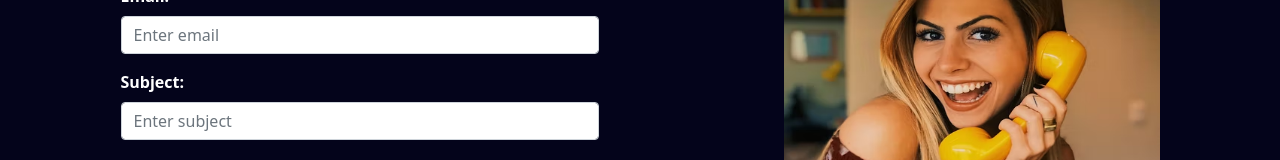
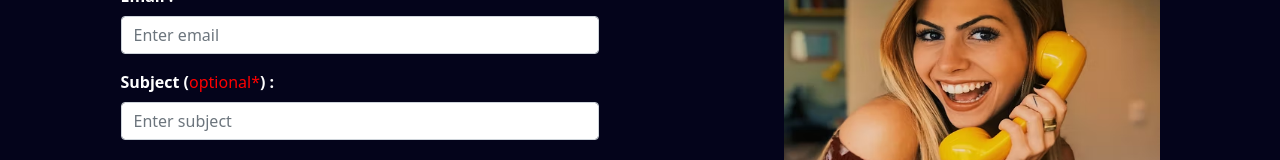
Before and after one commit to doluwamu/mysite, a React (Create React App) app: page / in a window 1280 px wide. Shown: the part 1999-2159 px from the top of the page. Built offline with nearby package versions, Linux system fonts and the light colour scheme.

Commit message:
improved contact for ux

```diff
--- a/src/components/ContactMe.js
+++ b/src/components/ContactMe.js
@@ -16,22 +16,24 @@ const ContactMe = () => {
         <Col sm={10} md={5} className="p-3">
           <Form>
             <Form.Group className="mb-3" controlId="formBasicPassword">
-              <Form.Label className="text-white">Name:</Form.Label>
+              <Form.Label className="text-white">Name :</Form.Label>
               <Form.Control type="text" placeholder="Enter name" />
             </Form.Group>
 
             <Form.Group className="mb-3" controlId="formBasicEmail">
-              <Form.Label className="text-white">Email:</Form.Label>
+              <Form.Label className="text-white">Email :</Form.Label>
               <Form.Control type="email" placeholder="Enter email" />
             </Form.Group>
 
             <Form.Group className="mb-3" controlId="formBasicPassword">
-              <Form.Label className="text-white">Subject:</Form.Label>
+              <Form.Label className="text-white">
+                Subject (<span style={{ color: "red" }}>optional*</span>) :
+              </Form.Label>
               <Form.Control type="text" placeholder="Enter subject" />
             </Form.Group>
 
             <Form.Group className="mb-3" controlId="formBasicPassword">
-              <Form.Label className="text-white">Message:</Form.Label>
+              <Form.Label className="text-white">Message :</Form.Label>
 
               <Form.Control
                 as="textarea"
--- a/src/scss/_index.scss
+++ b/src/scss/_index.scss
@@ -34,3 +34,7 @@ li {
 h2 {
   font-size: 30px !important;
 }
+
+span {
+  font-weight: lighter;
+}
```
